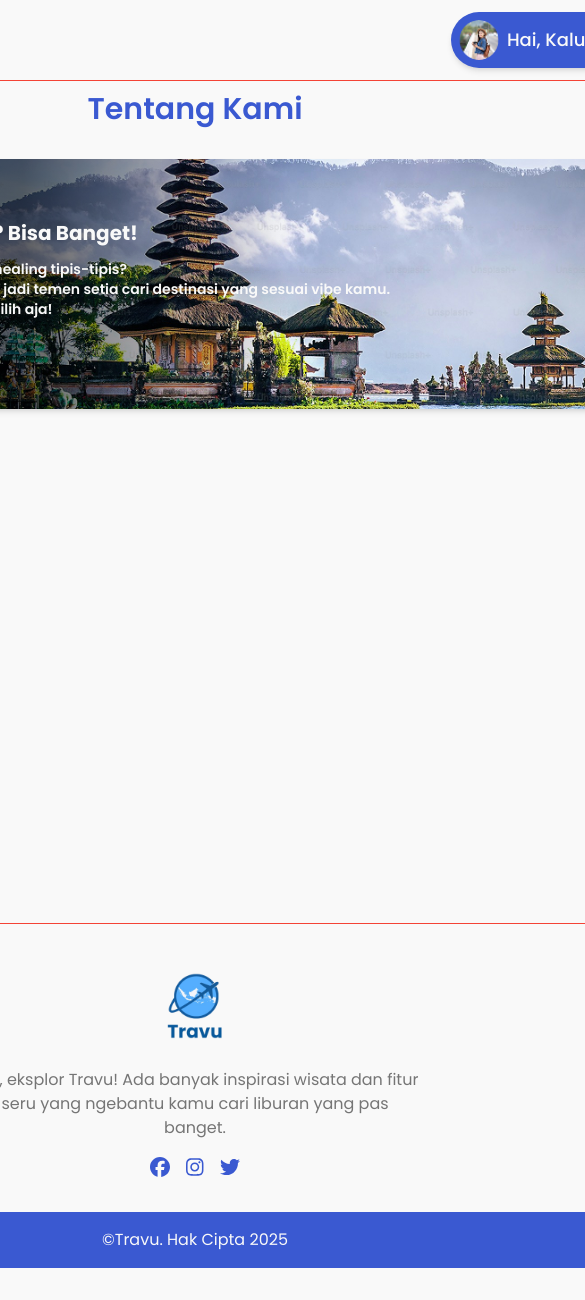
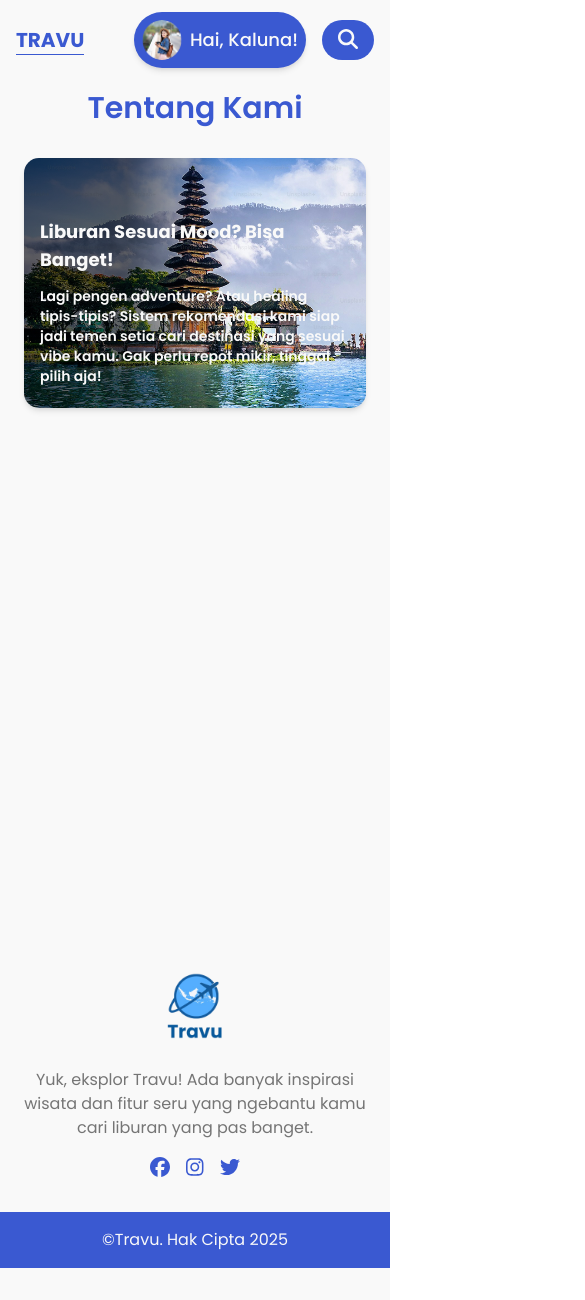
Before and after one commit to Travu-Team/travu-febe, a React (Vite) app in the folder frontend/my-react-app/: page /about in a window 390 px wide. Shown: the top 1300 px of the page, 585 px wide, since content can reach past the window. Built offline with nearby package versions, Linux system fonts and the light colour scheme.

Commit message:
edit page about menjadi responsif (luthfi)

```diff
--- a/frontend/my-react-app/src/App.jsx
+++ b/frontend/my-react-app/src/App.jsx
@@ -3,11 +3,11 @@ import { BrowserRouter as Router, Routes, Route } from "react-router-dom";
 import RegisterPage from "./register/RegisterPage";
 import LoginPage from "./login/LoginPage";
 import Home from "./pages/Home";
-import Destinasi from "./pages/destinasi/detail-page";
+import Destinasi from "./pages/destinasi/DetailPage";
 import About from "./pages/About";
 import ProfileUser from "./pages/ProfileUser";
-import TravelPlan from "./pages/plan/travel-plan"
-import ForgotPassword from "./utils/lupa-sandi";
+import TravelPlan from "./pages/plan/TravelPlan"
+import ForgotPassword from "./utils/LupaSandi";
 
 const App = () => {
   return (
--- a/frontend/my-react-app/src/components/Cards.jsx
+++ b/frontend/my-react-app/src/components/Cards.jsx
@@ -1,5 +1,5 @@
 import React from "react";
-import { IconButtonCustom } from "./icon-button";
+import { IconButtonCustom } from "./IconButton";
 import { MapPinIcon, StarIcon } from "@heroicons/react/24/solid";
 import ButtonCustom from "./Button";
 import {
--- a/frontend/my-react-app/src/pages/About.jsx
+++ b/frontend/my-react-app/src/pages/About.jsx
@@ -7,19 +7,19 @@ const About = () => {
       <header>
         <Navbar />
       </header>
-      <main className="border border-red-500 w-full min-w-[1024px] min-h-screen bg-white px-20">
-        <div className="w-[1104px] w-full mx-auto flex flex-col gap-8">
+      <main className="w-full min-h-screen bg-white px-20 lg:px-16 md:px-0 sm:px-0 xs:px-6">
+        <div className="w-full mx-auto flex flex-col gap-8 lg:w-[900px] md:w-full sm:w-full xs:w-full">
           <h1 className="text-primary text-3xl font-semibold text-center">
             Tentang Kami
           </h1>
-          <div className="relative w-full h-[250px] md:h-[449px] rounded-[15px] shadow-md overflow-hidden bg-cover bg-center about-image">
-            <div className="absolute left-4 md:left-12 top-[60px] md:top-[169px] w-[90%] md:w-[430px] flex flex-col gap-3 text-white">
-              <h2 className="text-xl md:text-2xl font-bold">
+          <div className="relative w-full h-[449px] lg:h-[400px] md:h-[350px] sm:h-[300px] xs:h-[250px] rounded-[15px] shadow-md overflow-hidden bg-cover bg-center about-image">
+            <div className="absolute left-12 top-[169px] lg:left-10 lg:top-[150px] md:left-8 md:top-[120px] sm:left-6 sm:top-[100px] xs:left-4 xs:top-[60px] w-[430px] lg:w-[400px] md:w-[350px] sm:w-[80%] xs:w-[90%] flex flex-col gap-3 text-white">
+              <h2 className="text-2xl lg:text-xl md:text-xl sm:text-lg xs:text-lg font-bold">
                 Liburan Sesuai Mood? Bisa Banget!
               </h2>
-              <p className="text-sm md:text-base font-semibold">
-                Lagi pengen adventure? Atau healing tipis-tipis? <br />
-                Sistem rekomendasi kami siap jadi temen setia cari destinasi yang sesuai vibe kamu. <br />
+              <p className="text-base lg:text-base md:text-sm sm:text-sm xs:text-sm font-semibold">
+                Lagi pengen adventure? Atau healing tipis-tipis? <br className="hidden xs:hidden sm:hidden md:block" />
+                Sistem rekomendasi kami siap jadi temen setia cari destinasi yang sesuai vibe kamu. <br className="hidden xs:hidden sm:hidden md:block" />
                 Gak perlu repot mikir, tinggal pilih aja!
               </p>
             </div>
--- a/frontend/my-react-app/src/pages/Home.jsx
+++ b/frontend/my-react-app/src/pages/Home.jsx
@@ -2,7 +2,7 @@ import React from 'react';
 import Navbar from '../components/Navbar';
 import Footer from '../components/Footer';
 import { CardCustom } from '../components/Cards';
-import { IconButtonCustom } from '../components/icon-button';
+import { IconButtonCustom } from '../components/IconButton';
 import { StarIcon } from '@heroicons/react/24/solid';
 
 const Home = () => {
--- a/frontend/my-react-app/tailwind.config.js
+++ b/frontend/my-react-app/tailwind.config.js
@@ -4,6 +4,14 @@ const withMT = require("@material-tailwind/react/utils/withMT");
 module.exports = withMT({
   content: ["./src/**/*.{js,jsx,ts,tsx}"],
   theme: { extend: {
+// Detail Ukuran Layar
+    screens: {
+      'xs': {'max': '639px'},     // Mobile (max-width: 639px)
+      'sm': {'min': '640px', 'max': '767px'},     // Tablet (min-width: 640px)
+      'md': {'min': '768px', 'max': '1023px'},    // Laptop (min-width: 768px)
+      'lg': {'min': '1024px', 'max': '1279px'},   // Desktop (min-width: 1024px)
+      'xl': {'min': '1280px'},    // Large Desktop (min-width: 1280px)
+    },
     colors: {
       black: 'rgba(15, 15, 15, 1)',
       grey: 'rgba(162, 162, 162, 1)',
```
